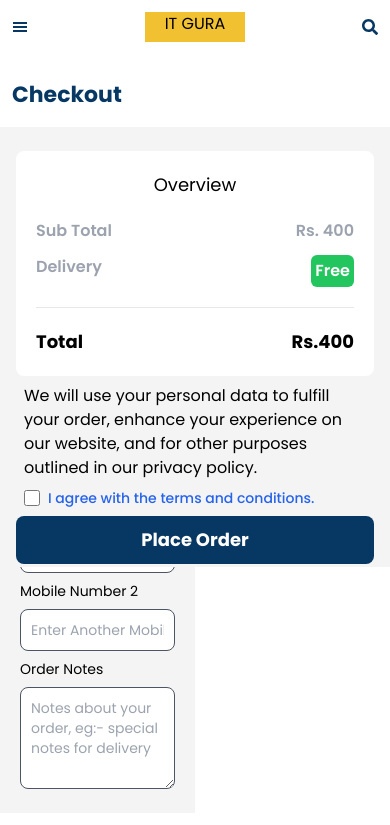
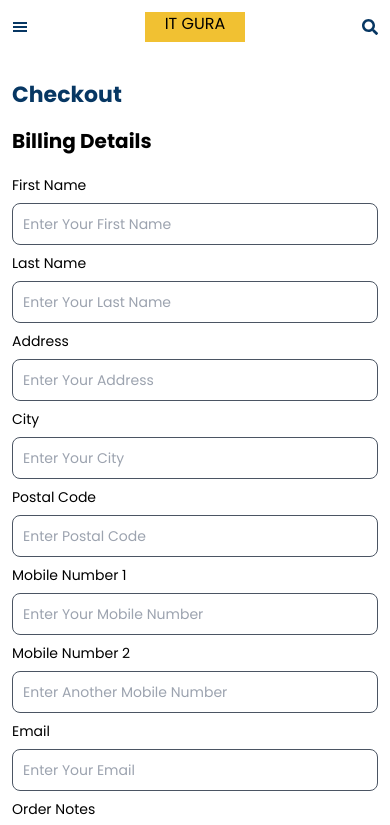
Before and after one commit to IT-Guru-Books-Store/ecomm-app-user, a Next.js app: page /checkout in a window 390 px wide. Shown: the top 825 px of the page. Built offline with nearby package versions, Linux system fonts and the light colour scheme.

Commit message:
adding changes

```diff
--- a/app/checkout/page.js
+++ b/app/checkout/page.js
@@ -13,7 +13,7 @@
         Checkout
       </h1>
       {/* Desktop View */}
-      <div className="grid grid-cols-2">
+      <div className="hidden md:grid grid-cols-2">
         {/* Left */}
         <div className="flex flex-col gap-y-5">
           <div className="w-full bg-[#f4f4f4] py-4 px-2">
```
